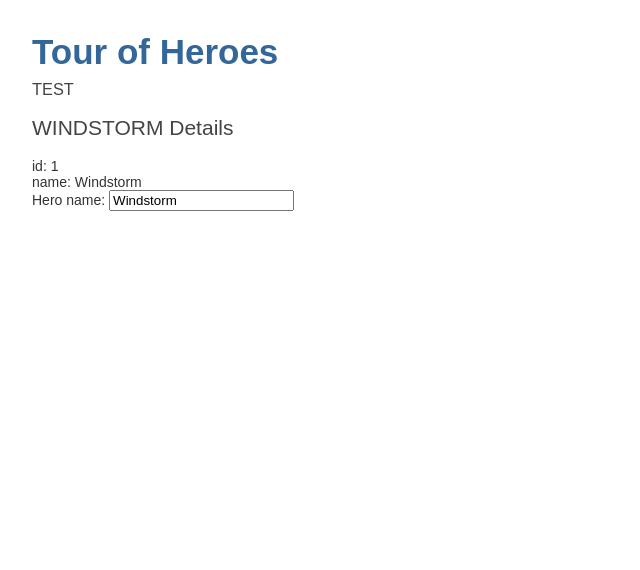
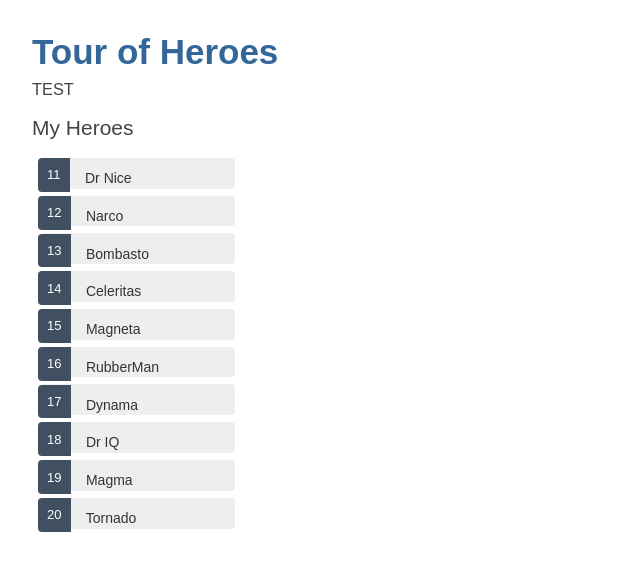
Before and after one commit to syamsuri33/angularTourOfHeroes, an Angular app: page / in a window 1280 px wide. Shown: the top 570 px of the page, without its empty margins (0-640 px from the left). Built offline with nearby package versions, Linux system fonts and the light colour scheme.

Commit message:
v12.angular.io-tutorial-toh-pt2

```diff
--- a/src/app/heroes/heroes.component.css
+++ b/src/app/heroes/heroes.component.css
@@ -0,0 +1,52 @@
+/* HeroesComponent's private CSS styles */
+.heroes {
+    margin: 0 0 2em 0;
+    list-style-type: none;
+    padding: 0;
+    width: 15em;
+  }
+  .heroes li {
+    cursor: pointer;
+    position: relative;
+    left: 0;
+    background-color: #EEE;
+    margin: .5em;
+    padding: .3em 0;
+    height: 1.6em;
+    border-radius: 4px;
+  }
+  .heroes li:hover {
+    color: #2c3a41;
+    background-color: #e6e6e6;
+    left: .1em;
+  }
+  .heroes li.selected {
+    background-color: black;
+    color: white;
+  }
+  .heroes li.selected:hover {
+    background-color: #505050;
+    color: white;
+  }
+  .heroes li.selected:active {
+    background-color: black;
+    color: white;
+  }
+  .heroes .badge {
+    display: inline-block;
+    font-size: small;
+    color: white;
+    padding: 0.8em 0.7em 0 0.7em;
+    background-color:#405061;
+    line-height: 1em;
+    position: relative;
+    left: -1px;
+    top: -4px;
+    height: 1.8em;
+    margin-right: .8em;
+    border-radius: 4px 0 0 4px;
+  }
+
+  input {
+    padding: .5rem;
+  }
--- a/src/app/heroes/heroes.component.html
+++ b/src/app/heroes/heroes.component.html
@@ -1,8 +1,17 @@
-<h2>{{hero.name |uppercase}} Details</h2>
-<div><span>id: </span> {{hero.id}}</div>
-<div><span>name: </span> {{hero.name}}</div>
+<div *ngIf="selectedHero">
 
-<div>
+  <h2>{{selectedHero.name |uppercase}} Details</h2>
+  <div><span>id: </span> {{selectedHero.id}}</div>
+  <div><span>name: </span> {{selectedHero.name}}</div>
+
+  <div>
     <label for="name">Hero name: </label>
-    <input id="name" [(ngModel)]="hero.name" placeholder="name">
+    <input id="name" [(ngModel)]="selectedHero.name" placeholder="name">
   </div>
+</div>
+<h2>My Heroes</h2>
+<ul class="heroes">
+  <li *ngFor="let hero of heroes" (click)="onSelect(hero)" [class.selected]="hero === selectedHero">
+    <span class="badge">{{hero.id}}</span> {{hero.name}}
+  </li>
+</ul>
--- a/src/app/heroes/heroes.component.ts
+++ b/src/app/heroes/heroes.component.ts
@@ -1,5 +1,6 @@
 import { Component, OnInit } from '@angular/core';
-import {Hero} from '../hero';
+import { Hero } from '../hero';
+import { Heroes } from '../mock-heroes';
 
 @Component({
   selector: 'app-heroes',
@@ -9,12 +10,19 @@
 export class HeroesComponent implements OnInit {
 
   hero: Hero = {
-    id:1,
+    id: 1,
     name: 'Windstorm'
   }
+
+  heroes = Heroes;
+  selectedHero?: Hero;
+
   constructor() { }
 
   ngOnInit(): void {
   }
 
+  onSelect(hero: Hero): void {
+    this.selectedHero = hero;
+  }
 }
--- /dev/null
+++ b/src/app/mock-heroes.ts
@@ -0,0 +1,14 @@
+import { Hero } from './hero';
+
+export const Heroes: Hero[] = [
+  { id: 11, name: 'Dr Nice' },
+  { id: 12, name: 'Narco' },
+  { id: 13, name: 'Bombasto' },
+  { id: 14, name: 'Celeritas' },
+  { id: 15, name: 'Magneta' },
+  { id: 16, name: 'RubberMan' },
+  { id: 17, name: 'Dynama' },
+  { id: 18, name: 'Dr IQ' },
+  { id: 19, name: 'Magma' },
+  { id: 20, name: 'Tornado' }
+];
```
